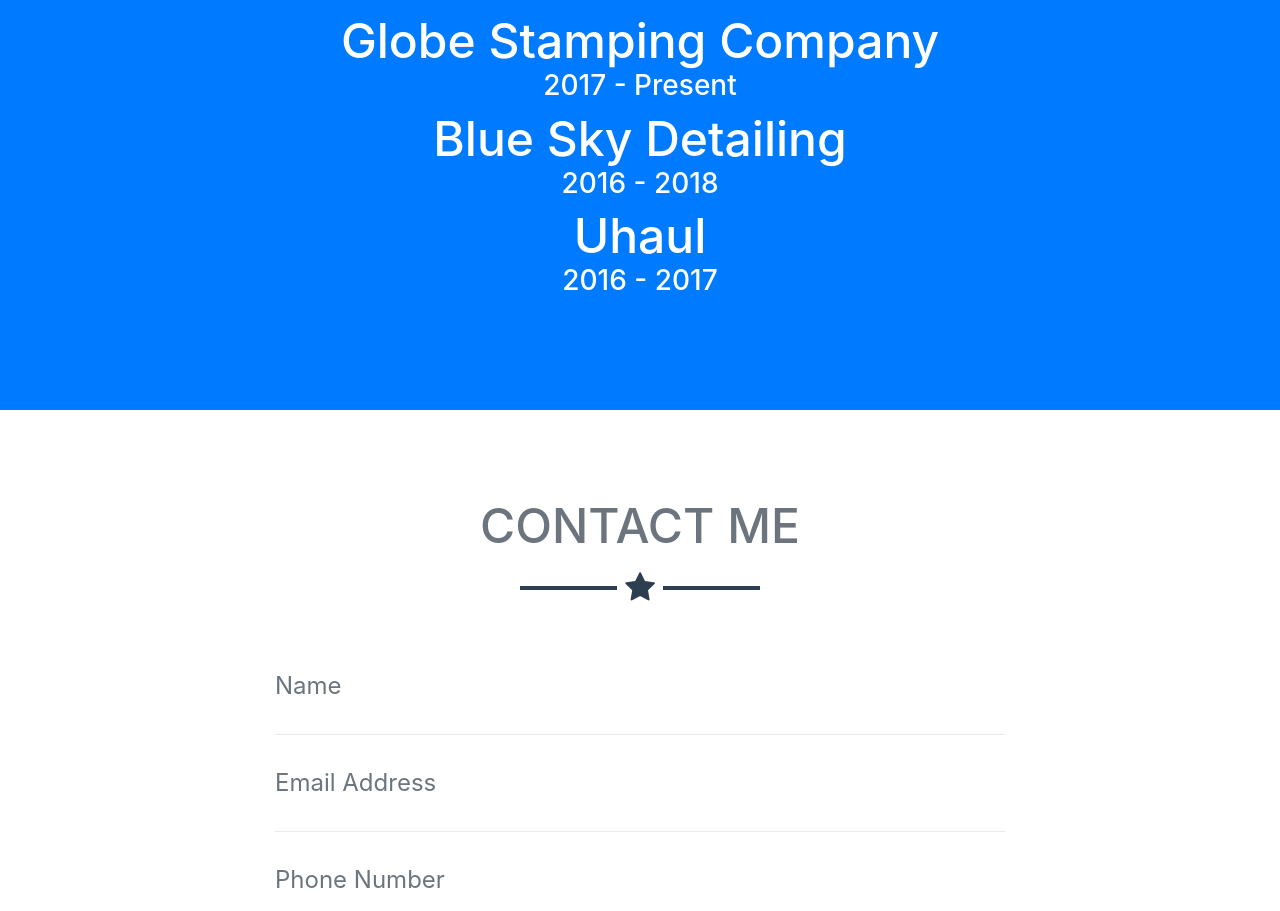
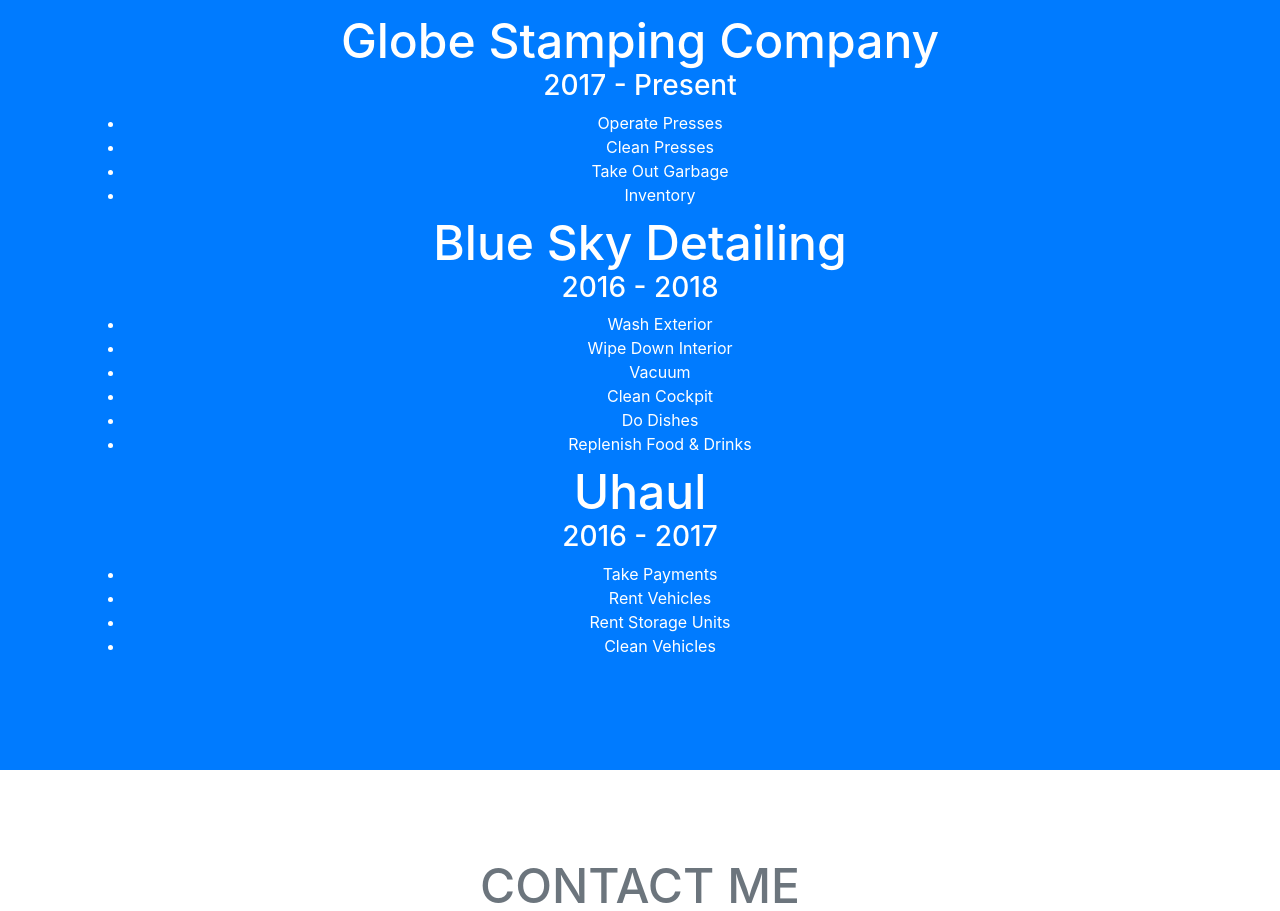
Before and after one commit to cgrothe7770c/cgrothe7770c.github.io, a website with bundled scripts: page index.html in a window 1280 px wide. Shown: the part 2010-2921 px from the top of the page. Built offline with nearby package versions, Linux system fonts and the light colour scheme.

Commit message:
change resume

```diff
--- a/index.html
+++ b/index.html
@@ -149,14 +149,28 @@
 			<h2>Globe Stamping Company</h2>
 				<h3>2017 - Present</h3>
 					<ul>
+						<li>Operate Presses</li>
+						<li>Clean Presses</li>
+						<li>Take Out Garbage</li>
+						<li>Inventory</li>
 					</ul>
 			<h2>Blue Sky Detailing</h2>
 				<h3>2016 - 2018</h3>
 					<ul>
+						<li>Wash Exterior</li>
+						<li>Wipe Down Interior</li>
+						<li>Vacuum</li>
+						<li>Clean Cockpit</li>
+						<li>Do Dishes</li>
+						<li>Replenish Food & Drinks</li>
 					</ul>
 			<h2>Uhaul</h2>
 				<h3>2016 - 2017</h3>
 					<ul>
+						<li>Take Payments</li>
+						<li>Rent Vehicles</li>
+						<li>Rent Storage Units</li>
+						<li>Clean Vehicles</li>
 					</ul>
         </div>
       </div>
```
